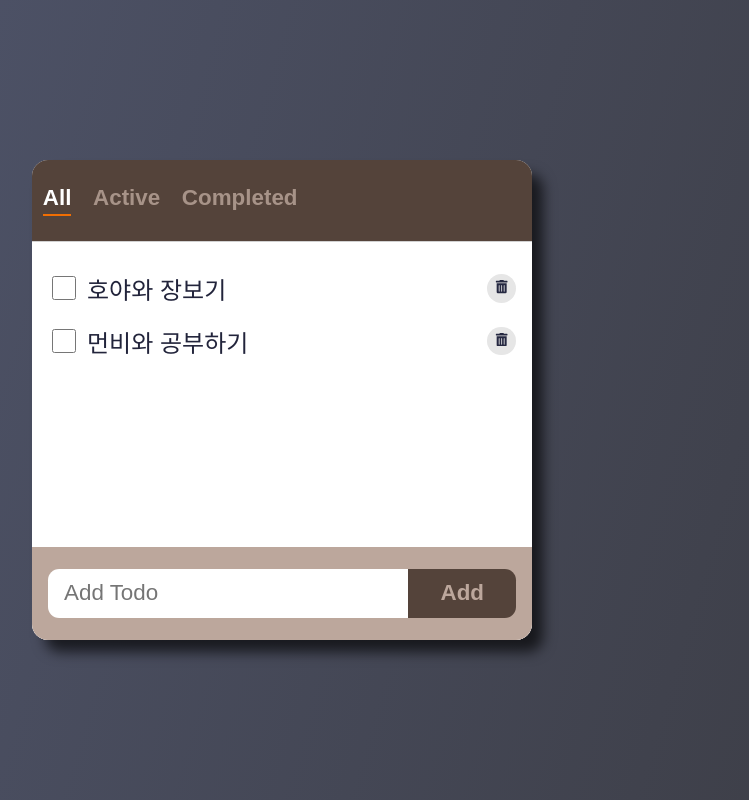
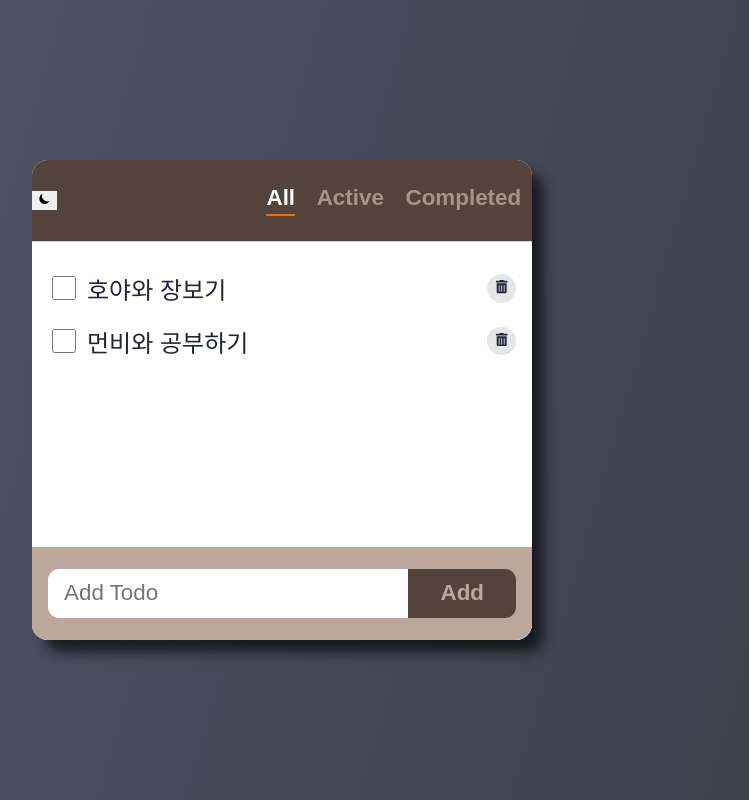
Before and after one commit to eunbi-kang/todo, a React (Create React App) app: page / in a window 1280 px wide. Shown: the whole page, without its empty margins (358-1107 px from the left). Built offline with nearby package versions, Linux system fonts and the light colour scheme.

Commit message:
useContext 사용하여 darkMode 구현 + useEffect 사용하여 셋팅값 기억하도록 만들기

```diff
--- a/src/App.js
+++ b/src/App.js
@@ -4,6 +4,7 @@
 import "./App.css";
 import Header from "./components/Header/Header";
 import TodoList from "./components/TodoList/TodoList";
+import { DarkModeProvider } from "./context/DarkModeContext";
 
 const filters = ["all", "active", "completed"];
 
@@ -29,9 +30,10 @@
           <meta property="og:site_name" content="Eunbi's TodoApp" />
         </Helmet>
 
-
+    <DarkModeProvider>
       <Header filters={filters} filter={filter} onFilterChange={setFilter} />
       <TodoList filter={filter} />
+      </DarkModeProvider>
     </>
   );
 }
--- a/src/components/Header/Header.jsx
+++ b/src/components/Header/Header.jsx
@@ -1,9 +1,17 @@
 import React from "react";
+import {useDarkMode} from '../../context/DarkModeContext';
+import {HiMoon, HiSun} from 'react-icons/hi';
 import styles from "./Header.module.css";
 
 export default function Header({ filters, filter, onFilterChange }) {
+  const {darkMode, toggleDarkMode} = useDarkMode();
+
   return (
     <header className={styles.header}>
+      <button onClick={toggleDarkMode}>
+        {!darkMode && <HiMoon />}
+        {darkMode && <HiSun />}
+      </button>
       <ul className={styles.filters}>
         {/* filters의 요소를 빙글빙글 돌면서 각각의 필터를 우리가 원하는 UI요소로 변환시켜준다
          */}
--- /dev/null
+++ b/src/context/DarkModeContext.jsx
@@ -0,0 +1,39 @@
+import { useEffect } from "react";
+import { useContext, useState } from "react";
+import { createContext } from "react";
+
+export const DarkModeContext = createContext();
+
+export function DarkModeProvider({ children }) {
+  const [darkMode, setDarkMode] = useState(false); // 기본값 light 모드로 시작하도록 설정
+  const toggleDarkMode = () => {
+    setDarkMode(!darkMode);
+    updateDarkMode(!darkMode);
+  };
+
+  useEffect(()=> {
+    const isDark =
+    localStorage.theme === 'dark' ||
+    (!('theme' in localStorage) &&
+    window.matchMedia('(prefers-color-scheme: dark').matches);
+    setDarkMode(isDark);
+    updateDarkMode(isDark);
+  }, []);
+  return (
+    <DarkModeContext.Provider value={{ darkMode, toggleDarkMode }}>
+      {children}
+    </DarkModeContext.Provider>
+  );
+}
+
+function updateDarkMode(darkMode) {
+  if(darkMode) {
+    document.documentElement.classList.add('dark');
+    localStorage.theme = 'dark';
+  } else {
+   document.documentElement.classList.remove('dark');
+   localStorage.theme = 'light';
+  }
+}
+
+export const useDarkMode = () => useContext(DarkModeContext);
```
